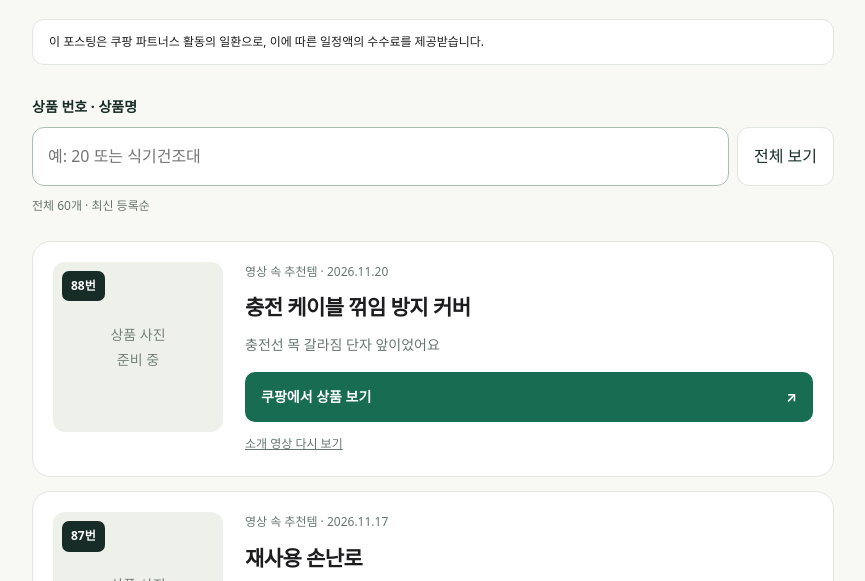
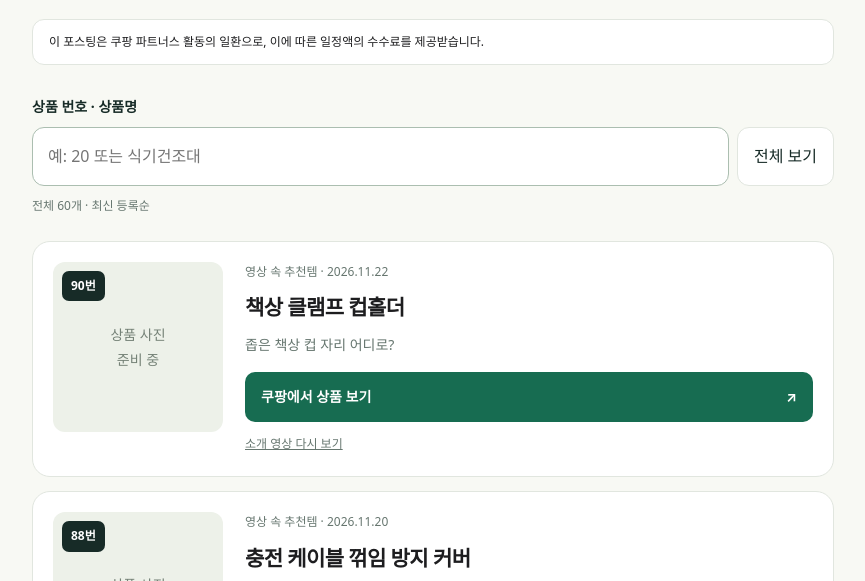
Before and after one commit to liquir23-hub/ggultem3kki, a plain HTML site: page picks.html in a window 1280 px wide. Shown: the part 193-774 px from the top of the page, without its empty margins (207-1072 px from the left). Drawn offline with Linux system fonts and the light colour scheme.

Commit message:
영상 추가: 좁은 책상 컵 자리 어디로?

```diff
--- a/picks.html
+++ b/picks.html
@@ -36,7 +36,11 @@ h2{font-size:21px;margin:0 0 8px;letter-spacing:-.6px}.video-title{font-size:14p
 <p class="intro">영상에서 본 번호나 상품명을 검색하세요.<br>예전 영상의 상품도 바로 찾을 수 있어요.</p>
 <p class="notice">이 포스팅은 쿠팡 파트너스 활동의 일환으로, 이에 따른 일정액의 수수료를 제공받습니다.</p>
 <div class="search-box"><label for="find">상품 번호 · 상품명</label><div class="search-row"><input id="find" type="search" placeholder="예: 20 또는 식기건조대" autocomplete="off"><button id="clear" type="button">전체 보기</button></div><p id="count" class="result" role="status" aria-live="polite"></p></div>
-<ul id="products"><li class="product" id="88" data-number="88" data-search="88 충전 케이블 꺾임 방지 커버 충전선 목 갈라짐 단자 앞이었어요">
+<ul id="products"><li class="product" id="90" data-number="90" data-search="90 책상 클램프 컵홀더 좁은 책상 컵 자리 어디로?">
+<div class="photo"><div class="photo-empty">상품 사진<br>준비 중</div><span class="number">90번</span></div>
+<div class="product-info"><p class="eyebrow">영상 속 추천템 · 2026.11.22</p>
+<h2>책상 클램프 컵홀더</h2><p class="video-title">좁은 책상 컵 자리 어디로?</p><a class="buy" data-pick="90" href="https://link.coupang.com/a/iQMnuLBmNM" rel="sponsored nofollow noopener">쿠팡에서 상품 보기 <span aria-hidden="true">↗</span></a><a class="video-link" href="https://youtube.com/shorts/YKIm4mORVvI">소개 영상 다시 보기</a></div></li>
+<li class="product" id="88" data-number="88" data-search="88 충전 케이블 꺾임 방지 커버 충전선 목 갈라짐 단자 앞이었어요">
 <div class="photo"><div class="photo-empty">상품 사진<br>준비 중</div><span class="number">88번</span></div>
 <div class="product-info"><p class="eyebrow">영상 속 추천템 · 2026.11.20</p>
 <h2>충전 케이블 꺾임 방지 커버</h2><p class="video-title">충전선 목 갈라짐 단자 앞이었어요</p><a class="buy" data-pick="88" href="https://link.coupang.com/a/iNM2eyUeKO" rel="sponsored nofollow noopener">쿠팡에서 상품 보기 <span aria-hidden="true">↗</span></a><a class="video-link" href="https://youtube.com/shorts/EcIXBh_JKfk">소개 영상 다시 보기</a></div></li>
@@ -271,11 +275,7 @@ h2{font-size:21px;margin:0 0 8px;letter-spacing:-.6px}.video-title{font-size:14p
 <li class="product" id="29" data-number="29" data-search="29 염색 가드 밴드 이마 염색 자국 이거 하나면 끝">
 <div class="photo"><div class="photo-empty">상품 사진<br>준비 중</div><span class="number">29번</span></div>
 <div class="product-info"><p class="eyebrow">영상 속 추천템 · 2026.10.06</p>
-<h2>염색 가드 밴드</h2><p class="video-title">이마 염색 자국 이거 하나면 끝</p><a class="buy" data-pick="29" href="https://link.coupang.com/a/hCOzHRZ9OK" rel="sponsored nofollow noopener">쿠팡에서 상품 보기 <span aria-hidden="true">↗</span></a><a class="video-link" href="https://youtube.com/shorts/iWsmL-JApZI">소개 영상 다시 보기</a></div></li>
-<li class="product" id="25" data-number="25" data-search="25 수험생 아날로그 손목시계 수능날 손목시계, 이거 아니면 걷어가요">
-<div class="photo"><div class="photo-empty">상품 사진<br>준비 중</div><span class="number">25번</span></div>
-<div class="product-info"><p class="eyebrow">영상 속 추천템 · 2026.10.06</p>
-<h2>수험생 아날로그 손목시계</h2><p class="video-title">수능날 손목시계, 이거 아니면 걷어가요</p><a class="buy" data-pick="25" href="https://link.coupang.com/a/hBeq7xeKRw" rel="sponsored nofollow noopener">쿠팡에서 상품 보기 <span aria-hidden="true">↗</span></a><a class="video-link" href="https://youtube.com/shorts/1XPPsdPErjI">소개 영상 다시 보기</a></div></li></ul><p class="empty" id="empty" hidden>찾는 상품이 없어요. 번호나 다른 검색어를 입력해 보세요.</p>
+<h2>염색 가드 밴드</h2><p class="video-title">이마 염색 자국 이거 하나면 끝</p><a class="buy" data-pick="29" href="https://link.coupang.com/a/hCOzHRZ9OK" rel="sponsored nofollow noopener">쿠팡에서 상품 보기 <span aria-hidden="true">↗</span></a><a class="video-link" href="https://youtube.com/shorts/iWsmL-JApZI">소개 영상 다시 보기</a></div></li></ul><p class="empty" id="empty" hidden>찾는 상품이 없어요. 번호나 다른 검색어를 입력해 보세요.</p>
 <footer><a href="index.html">꿀템세끼 소개</a> · <a href="privacy.html">개인정보처리방침</a></footer>
 </main><script type="application/json" id="measurement">{"endpoint": "", "channel": ""}</script><script>
 const input=document.getElementById('find');const products=[...document.querySelectorAll('.product')];
```
